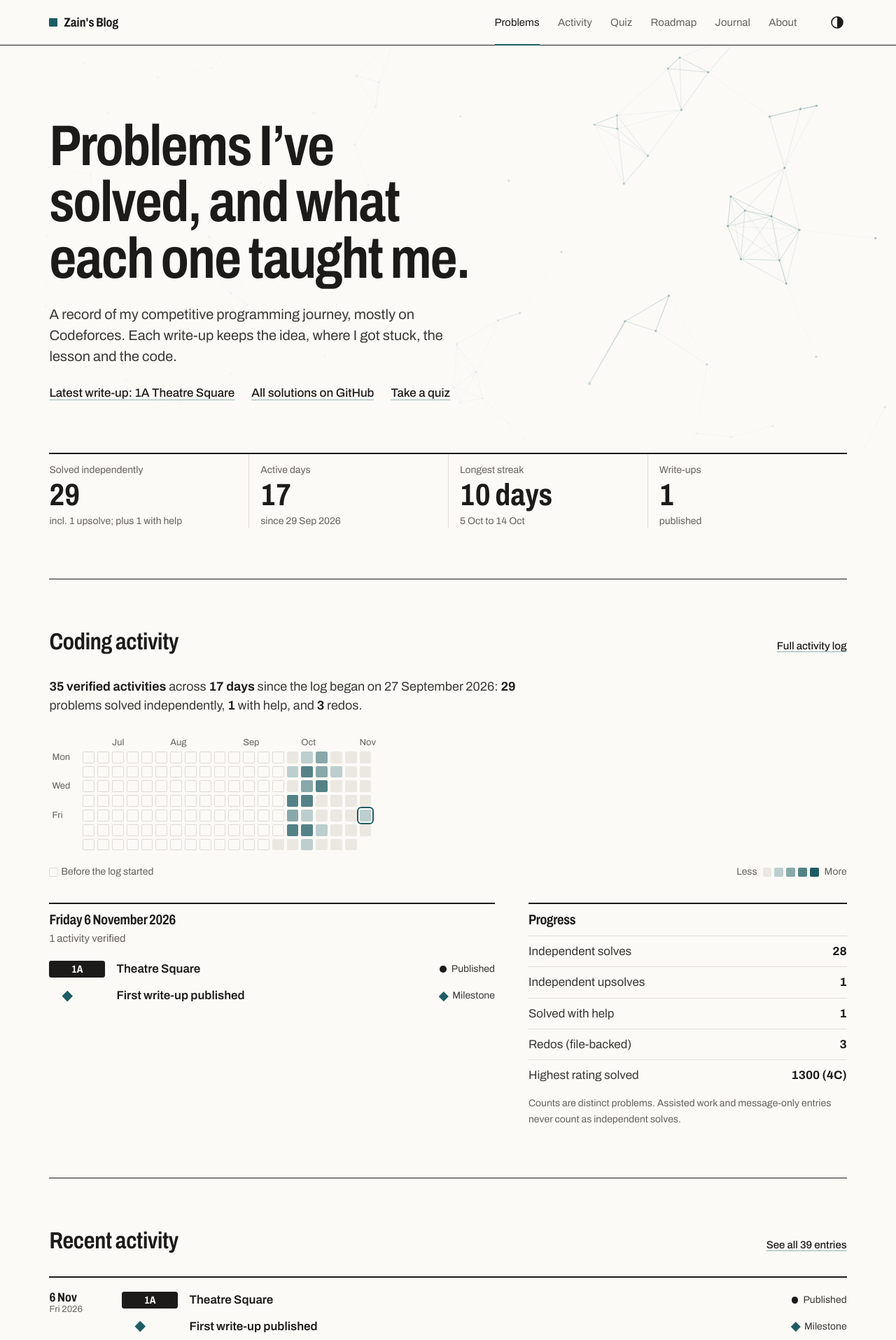
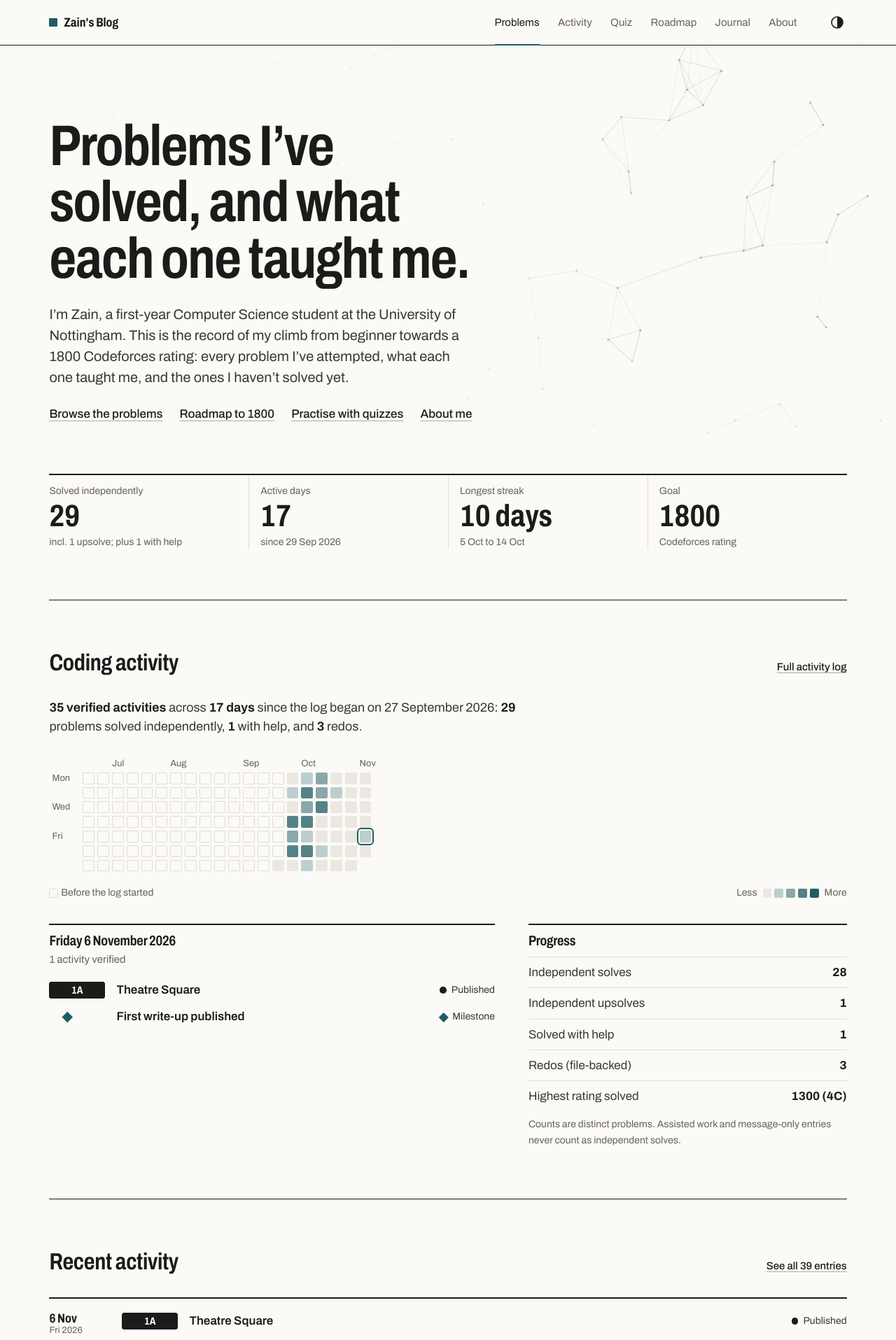
Before and after one commit to zainkashifcs/zainkashifcs.github.io, a Jekyll site: the page built from index.html, in a window 1280 px wide. Shown: the top 1915 px of the page at 70% size. Built offline with Jekyll 4.4.1, drawn with Linux system fonts in a browser that asks for light colours.

Commit message:
Sharpen the homepage introduction and add SEO basics
- Homepage intro says who Zain is, the 1800 Codeforces goal and where to
  go next (problems, roadmap, quizzes, about); the fourth figure is the
  goal instead of the write-up count
- Canonical link, og:url, og:type, og:image and a Twitter summary card
- Plugin-free sitemap.xml (pages, write-ups, problem pages, journal) and
  robots.txt pointing to it
- A 404 page with useful ways back into the site
- url and baseurl are set explicitly, so local builds produce the same
  root-relative links and absolute URLs as GitHub Pages

```diff
--- a/_config.yml
+++ b/_config.yml
@@ -1,6 +1,8 @@
 title: Zain's Blog
 description: Zain's Blog. Notes from my competitive programming practice, mostly Codeforces.
 solutions_repo: https://github.com/zainkashifcs/comp-program-grind
+url: "https://zainkashifcs.github.io"  # used for canonical links and the sitemap
+baseurl: ""  # a user site is served from the root; set explicitly so local builds match GitHub Pages
 permalink: /posts/:title/
 # Codeforces handle for the profile section. Left empty until confirmed: "amaza1nn__" returned "not found" from
 # the Codeforces API on 6 Nov 2026, so nothing is fetched or shown yet (see _scripts/fetch_codeforces.py).
--- a/_layouts/default.html
+++ b/_layouts/default.html
@@ -8,6 +8,11 @@
   <meta property="og:site_name" content="{{ site.title }}">
   <meta property="og:title" content="{% if page.title %}{{ page.title }} | {% endif %}{{ site.title }}">
   <meta property="og:description" content="{{ page.description | default: site.description }}">
+  <meta property="og:url" content="{{ page.url | absolute_url }}">
+  <meta property="og:type" content="{% if page.layout == 'post' %}article{% else %}website{% endif %}">
+  <meta property="og:image" content="{{ '/assets/apple-touch-icon.png' | absolute_url }}">
+  <meta name="twitter:card" content="summary">
+  <link rel="canonical" href="{{ page.url | absolute_url }}">
   <link rel="icon" href="{{ '/assets/favicon-32.png' | relative_url }}" sizes="32x32" type="image/png">
   <link rel="icon" href="{{ '/assets/favicon.svg' | relative_url }}" type="image/svg+xml">
   <link rel="apple-touch-icon" href="{{ '/assets/apple-touch-icon.png' | relative_url }}">
--- a/assets/css/style.css
+++ b/assets/css/style.css
@@ -338,6 +338,8 @@ pre:focus-visible { outline-offset: -2px; }
 
 /* footer links */
 .footer-links { display: flex; flex-wrap: wrap; gap: var(--s2) var(--s4); }
+.not-found .links { display: flex; flex-wrap: wrap; gap: var(--s2) var(--s5); margin: 0; }
+.not-found .links a { font-weight: 500; }
 
 /* roadmap */
 .roadmap-key { display: flex; flex-wrap: wrap; align-items: center; gap: var(--s2); margin: 0 0 var(--s5); font-size: .9375rem; color: var(--muted); }
--- a/index.html
+++ b/index.html
@@ -1,7 +1,6 @@
 ---
 ---
 {%- assign s = site.data.activity_stats -%}
-{%- assign latest = site.posts | first -%}
 {%- assign quiz_total = 0 -%}
 {%- for p in site.data.problems -%}
   {%- assign _qs = site.data.quizzes[p.slug] | where: "status", "approved" -%}
@@ -10,17 +9,18 @@
 <section class="intro" aria-labelledby="intro-h">
   <canvas class="hero-bg" aria-hidden="true"></canvas>
   <h1 id="intro-h">Problems I&rsquo;ve solved, and what each one taught me.</h1>
-  <p class="lede">A record of my competitive programming journey, mostly on Codeforces. Each write-up keeps the idea, where I got stuck, the lesson and the code.</p>
+  <p class="lede">I&rsquo;m Zain, a first-year Computer Science student at the University of Nottingham. This is the record of my climb from beginner towards a 1800 Codeforces rating: every problem I&rsquo;ve attempted, what each one taught me, and the ones I haven&rsquo;t solved yet.</p>
   <p class="links">
-    {%- if latest %}<a href="{{ latest.url | relative_url }}">Latest write-up: {{ latest.title }}</a>{% endif -%}
-    <a href="{{ site.solutions_repo }}">All solutions on GitHub</a>
-    {%- if quiz_total > 0 %}<a href="{{ '/quiz/' | relative_url }}">Take a quiz</a>{% endif -%}
+    <a href="#index">Browse the problems</a>
+    <a href="{{ '/roadmap/' | relative_url }}">Roadmap to 1800</a>
+    {%- if quiz_total > 0 %}<a href="{{ '/quiz/' | relative_url }}">Practise with quizzes</a>{% endif -%}
+    <a href="{{ '/about/' | relative_url }}">About me</a>
   </p>
   <dl class="facts">
     <div><dt>Solved independently</dt><dd>{{ s.independent_total.size }}<small>incl. {{ s.independent_upsolves.size }} upsolve{% if s.independent_upsolves.size != 1 %}s{% endif %}; plus {{ s.assisted_solves.size }} with help</small></dd></div>
     <div><dt>Active days</dt><dd>{{ s.active_days }}<small>since {{ s.first_day | date: "%-d %b %Y" }}</small></dd></div>
     <div><dt>Longest streak</dt><dd>{{ s.longest_streak.days }} day{% if s.longest_streak.days != 1 %}s{% endif %}<small>{{ s.longest_streak.start | date: "%-d %b" }} to {{ s.longest_streak.end | date: "%-d %b" }}</small></dd></div>
-    <div><dt>Write-ups</dt><dd>{{ site.posts.size }}<small>published</small></dd></div>
+    <div><dt>Goal</dt><dd>1800<small>Codeforces rating</small></dd></div>
   </dl>
 </section>
 
```
Also changed, not shown: 404.html (added, +16 -0 lines), robots.txt (added, +9 -0 lines), sitemap.xml (added, +20 -0 lines).
